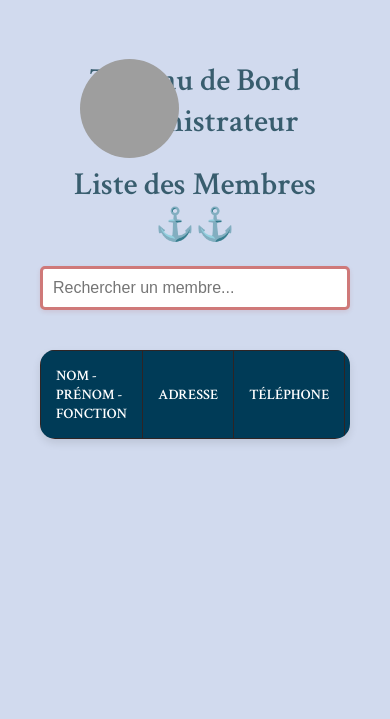
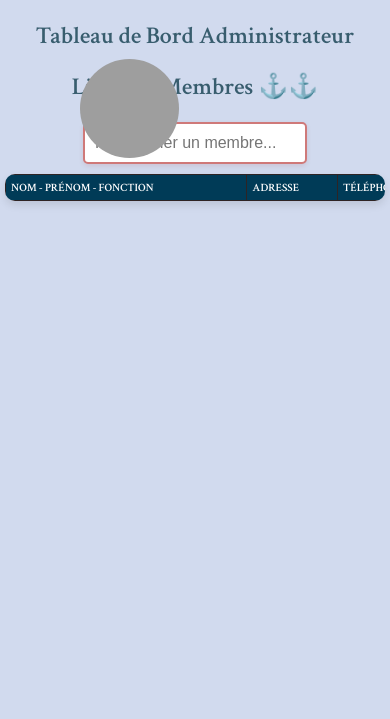
Before and after one commit to Xa-C24/Madcap2, a Django app: page /admin-dashboard/ in a window 390 px wide. Shown: the part 1-720 px from the top of the page. Run offline with Django 5.2, Linux system fonts and the light colour scheme; the visitor is signed in with stand-in values (Sample User, id 1); lists and menus that the app fills with data are empty; grey boxes are pictures that could not be loaded.

Commit message:
Ajustement style css dashbord pour taille ecran smarphone

```diff
--- a/static/css/style1.css
+++ b/static/css/style1.css
@@ -1,29 +1,32 @@
-/* === Tableau admin_dasboard === */
+/* === Tableau admin_dashboard === */
 
 /* === STYLE GLOBAL === */
 body {
   font-family: 'Crimson Text', serif;
-  background-color: #d1daee; /* Fond gris clair pour la page */
+  background-color: #d1daee;
   margin: 0;
-  padding: 40px;
-  color: #cf7979; /* Texte gris foncé */
+  padding: 20px;
+  color: #cf7979;
 }
 
 h1 {
   text-align: center;
   font-size: 2em;
-  color: #385d6e; /* Bleu foncé */
+  color: #385d6e;
   margin-bottom: 20px;
 }
 
+/* === FORMULAIRE === */
 form {
   display: flex;
-  justify-content: center; /* Centre le formulaire */
-  margin-bottom: 40px;
+  justify-content: center;
+  flex-wrap: wrap;
+  margin-bottom: 20px;
 }
 
 input[type="text"] {
-  width: 300px;
+  width: 100%;
+  max-width: 300px;
   padding: 10px;
   border: 1px solid #ddd;
   border-radius: 5px;
@@ -32,45 +35,46 @@ input[type="text"] {
 
 /* === STYLE DU TABLEAU === */
 #members-table {
-  max-width: 1000px; /* Largeur maximale */
-  margin: 0 auto; /* Centre le tableau */
-  border-radius: 15px; /* Coins arrondis */
-  overflow: hidden; /* Empêche les débordements */
-  box-shadow: 0 4px 8px rgba(0, 0, 0, 0.1); /* Ombre douce */
+  width: 100%;
+  max-width: 100%;
+  overflow-x: auto; /* Activation du scroll horizontal */
+  border-radius: 15px;
+  box-shadow: 0 4px 8px rgba(0, 0, 0, 0.1);
 }
 
 #members-table table {
   width: 100%;
-  border-collapse: collapse; /* Supprime les espaces entre les bordures */
-  background-color: #f0d1d1; /* Fond blanc pour le tableau */
+  border-collapse: collapse;
+  background-color: #f0d1d1;
+  min-width: 600px; /* Empêche l'écrasement des colonnes */
 }
 
 #members-table th,
 #members-table td {
-  border: 1px solid #2e2424; /* Bordure légère */
-  text-align: left; /* Alignement à gauche */
-  padding: 15px; /* Espacement interne */
+  border: 1px solid #2e2424;
+  text-align: left;
+  padding: 10px;
 }
 
 #members-table th {
-  background-color: #003b57; /* Fond bleu foncé */
-  color: #fff; /* Texte blanc */
-  text-transform: uppercase; /* Texte en majuscules */
+  background-color: #003b57;
+  color: #fff;
+  text-transform: uppercase;
   font-size: 0.9em;
 }
 
 #members-table tbody tr:nth-child(even) {
-  background-color: #be8686; /* Gris clair pour les lignes paires */
+  background-color: #be8686;
 }
 
 #members-table tbody tr:hover {
-  background-color: #e0e0e0; /* Surlignage au survol */
+  background-color: #e0e0e0;
   cursor: pointer;
 }
 
 #members-table td {
-  font-size: 1.0em;
-  color: #1a1414; /* Texte gris foncé */
+  font-size: 0.9em;
+  color: #1a1414;
 }
 
 /* === FOOTER === */
@@ -81,20 +85,91 @@ footer {
   margin-top: 20px;
 }
 
-/* <!-- Logo cliquable --> */
-
+/* === LOGO CLIQUABLE === */
 a[href="{% url 'index' %}"] img {
-  transition: transform 0.1s ease, box-shadow 0.1s ease; /* Animation fluide */
+  transition: transform 0.1s ease, box-shadow 0.1s ease;
 }
 
 a[href="{% url 'index' %}"] img:hover {
-  transform: scale(0.5); /* Agrandissement lors du survol */
-  box-shadow: 0 8px 10px rgba(209, 43, 43, 0.2); /* Ombre douce */
-  filter: brightness(5.5); /* Éclaircissement lors du survol */
+  transform: scale(0.9);
+  box-shadow: 0 8px 10px rgba(209, 43, 43, 0.2);
+  filter: brightness(1.2);
 }
 
-/* <!-- Barre de recherche --> */
+/* === BARRE DE RECHERCHE === */
 input[type="text"] {
-  box-shadow: 0 2px 5px rgba(158, 14, 14, 0.1); /* Ajout d'une ombre */
-  border: 3px solid #cf7979; /* Bordure plus douce */
+  box-shadow: 0 2px 5px rgba(158, 14, 14, 0.1);
+  border: 2px solid #cf7979;
 }
+
+/* === MEDIA QUERIES POUR RESPONSIVE === */
+
+/* 📱 Adaptation pour tablettes et smartphones (max 768px) */
+@media screen and (max-width: 768px) {
+  body {
+    padding: 10px;
+  }
+
+  h1 {
+    font-size: 1.8em;
+  }
+
+  form {
+    flex-direction: column;
+    align-items: center;
+  }
+
+  input[type="text"] {
+    width: 80%;
+    max-width: 250px;
+  }
+
+  #members-table {
+    overflow-x: auto; /* Activation du scroll horizontal */
+  }
+
+  #members-table th,
+  #members-table td {
+    font-size: 0.8em;
+    padding: 8px;
+  }
+
+  footer {
+    font-size: 0.8em;
+  }
+}
+
+/* 📱 Adaptation pour petits smartphones (max 480px) */
+@media screen and (max-width: 480px) {
+  body {
+    padding: 5px;
+  }
+
+  h1 {
+    font-size: 1.5em;
+  }
+
+  form {
+    margin-bottom: 10px;
+  }
+
+  input[type="text"] {
+    width: 90%;
+    max-width: 200px;
+  }
+
+  #members-table {
+    overflow-x: auto;
+    border-radius: 10px;
+  }
+
+  #members-table th,
+  #members-table td {
+    font-size: 0.7em;
+    padding: 5px;
+  }
+
+  footer {
+    font-size: 0.7em;
+  }
+}
```
